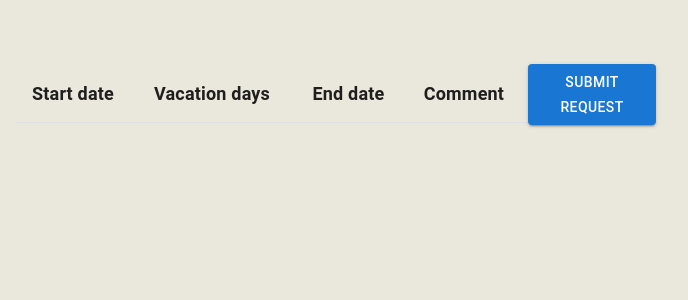
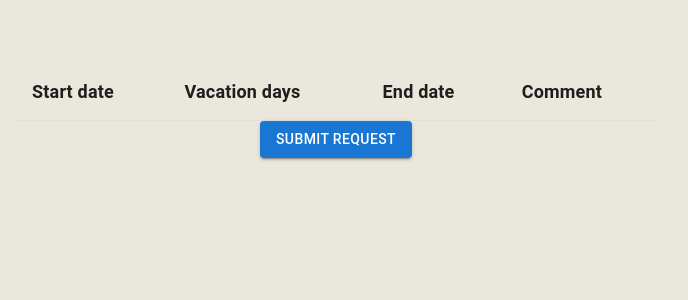
Before and after one commit to Mcclares/Vacation-Request, a React (Create React App) app: page / in a window 1280 px wide. Shown: the top 300 px of the page, without its empty margins (304-992 px from the left). Built offline with nearby package versions, Linux system fonts and the light colour scheme.

Commit message:
style(IndexPage): change button's position to the bottom of the table

```diff
--- a/src/pages/IndexPage/IndexPage.css
+++ b/src/pages/IndexPage/IndexPage.css
@@ -4,4 +4,5 @@
     display: flex;
     justify-content: center;
     align-items: center;
+    flex-direction: column
 }
```
